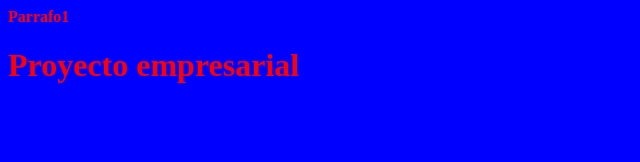
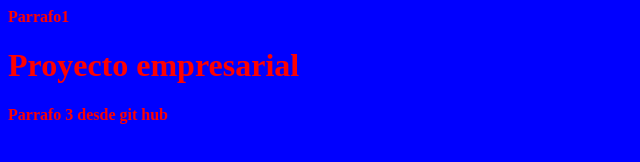
Before and after one commit to rgomezramos/ProyectoGib, a plain HTML site: page index.html in a window 1280 px wide. Shown: the whole page, without its empty margins (0-640 px from the left). Drawn offline with Linux system fonts and the light colour scheme.

Commit message:
Update index.html

```diff
--- a/index.html
+++ b/index.html
@@ -5,6 +5,7 @@
 <body>
     <p> Parrafo1 </p>
     <h1>Proyecto empresarial</h1>
+    <p> Parrafo 3 desde git hub</p>
 </body>
 
 </html>
```
